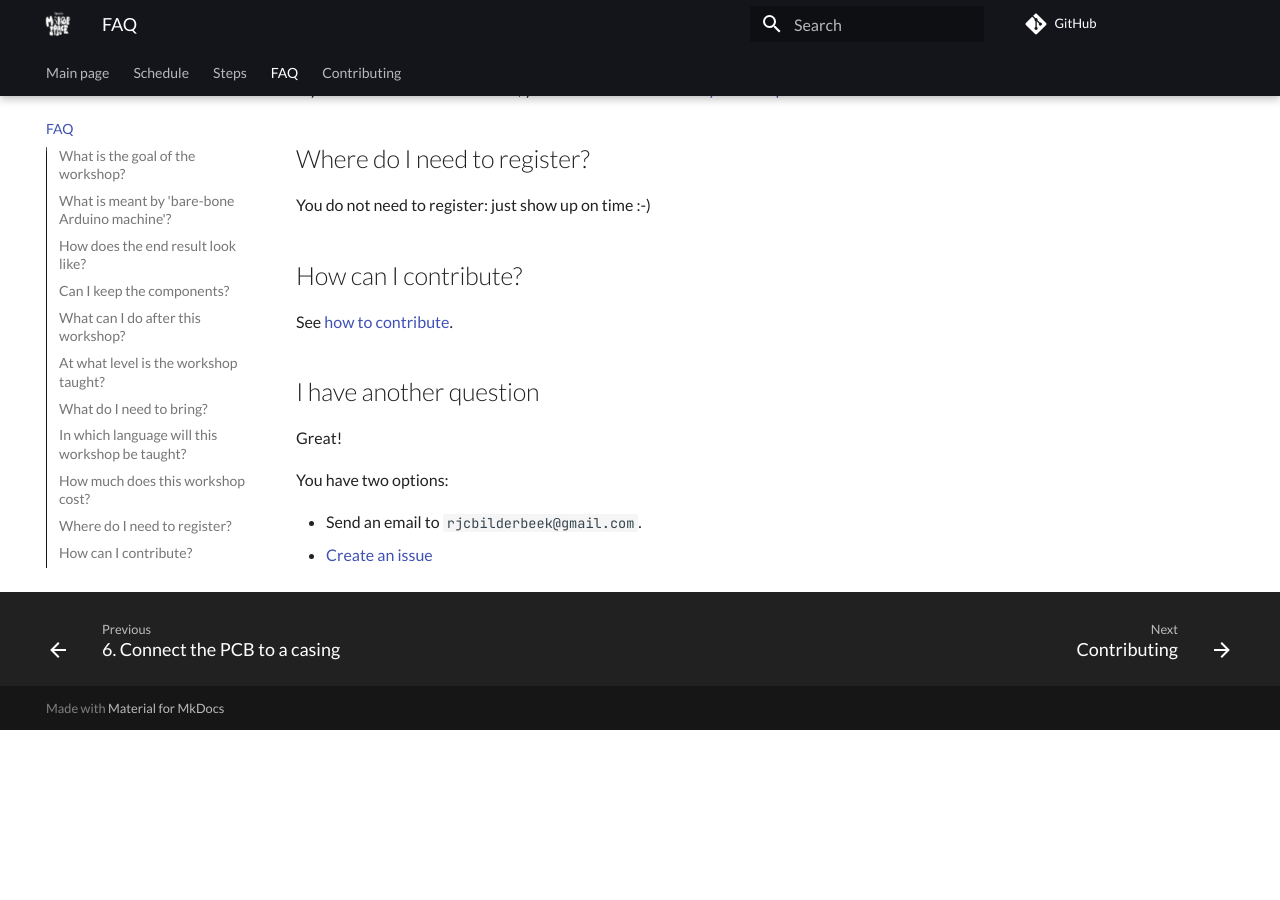
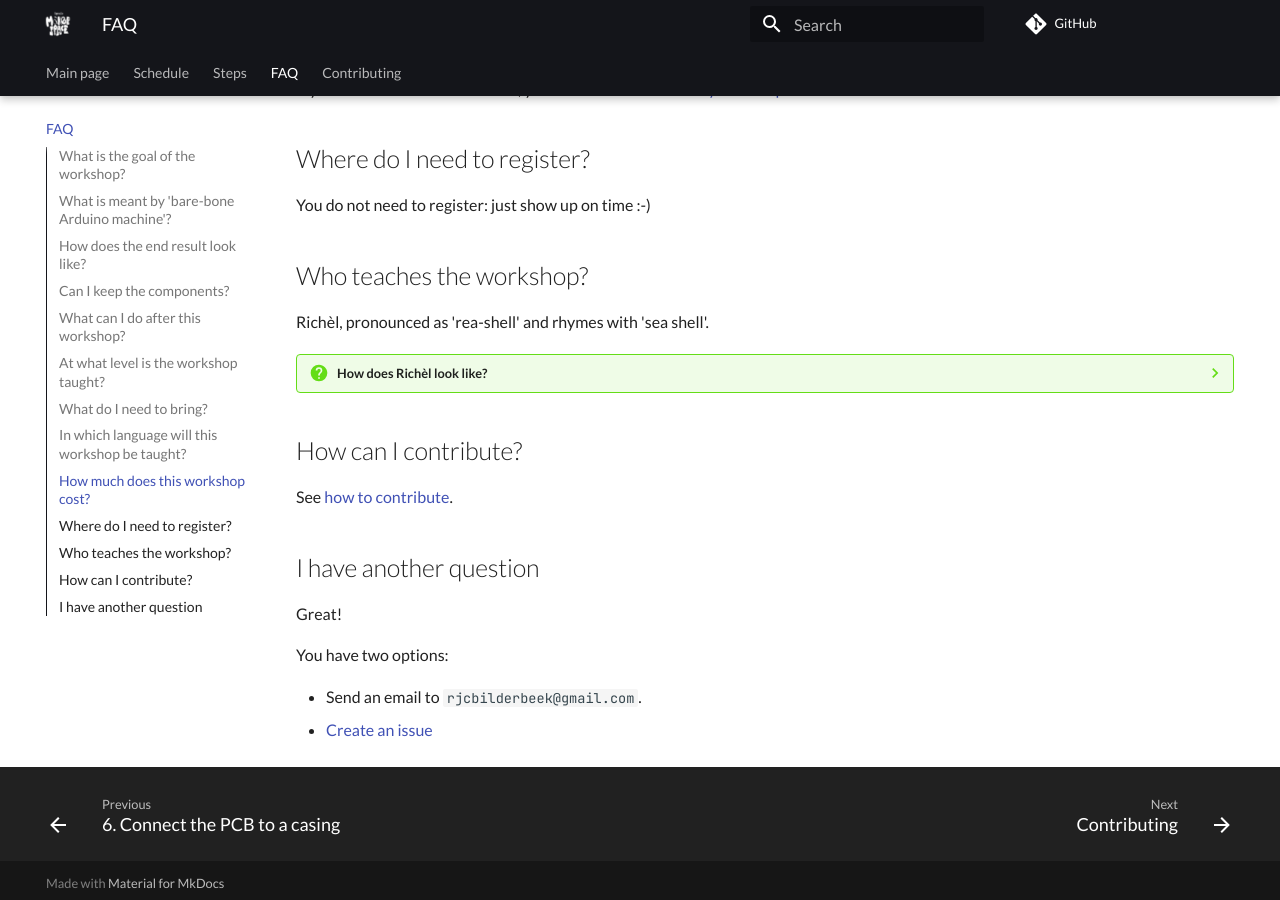
Before and after one commit to richelbilderbeek/build_bare_bone_arduino_machine_workshop, an MkDocs documentation site: the page built from docs/faq.md, in a window 1280 px wide and 900 px high, scrolled down 1605 px. Built offline with MkDocs 1.6.1 and Material for MkDocs 9.7.7, drawn with Linux system fonts in a browser that asks for light colours; comment, search, counter and statistics services are not loaded; before the commit the page ends 2335 px from its top, so only the background shows below that.

Commit message:
Add picture

```diff
--- a/docs/faq.md
+++ b/docs/faq.md
@@ -69,6 +69,16 @@
 
 You do not need to register: just show up on time :-)
 
+## Who teaches the workshop?
+
+Richèl, pronounced as 'rea-shell' and rhymes with 'sea shell'.
+
+???- question "How does Richèl look like?"
+
+    He looks similar to this:
+
+    ![Richèl](richel.jpg)
+
 ## How can I contribute?
 
 See [how to contribute](CONTRIBUTING.md).
```
Also changed, not shown: docs/richel.jpg (added).
